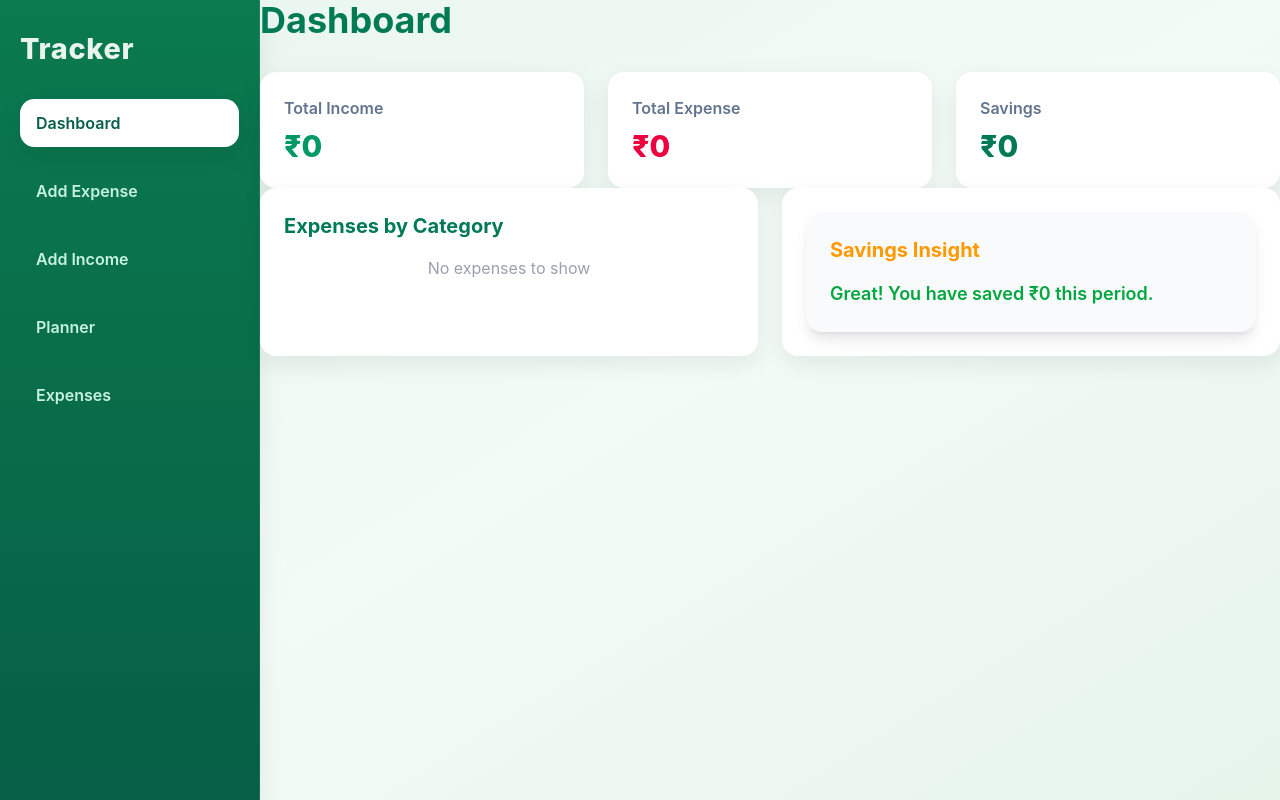
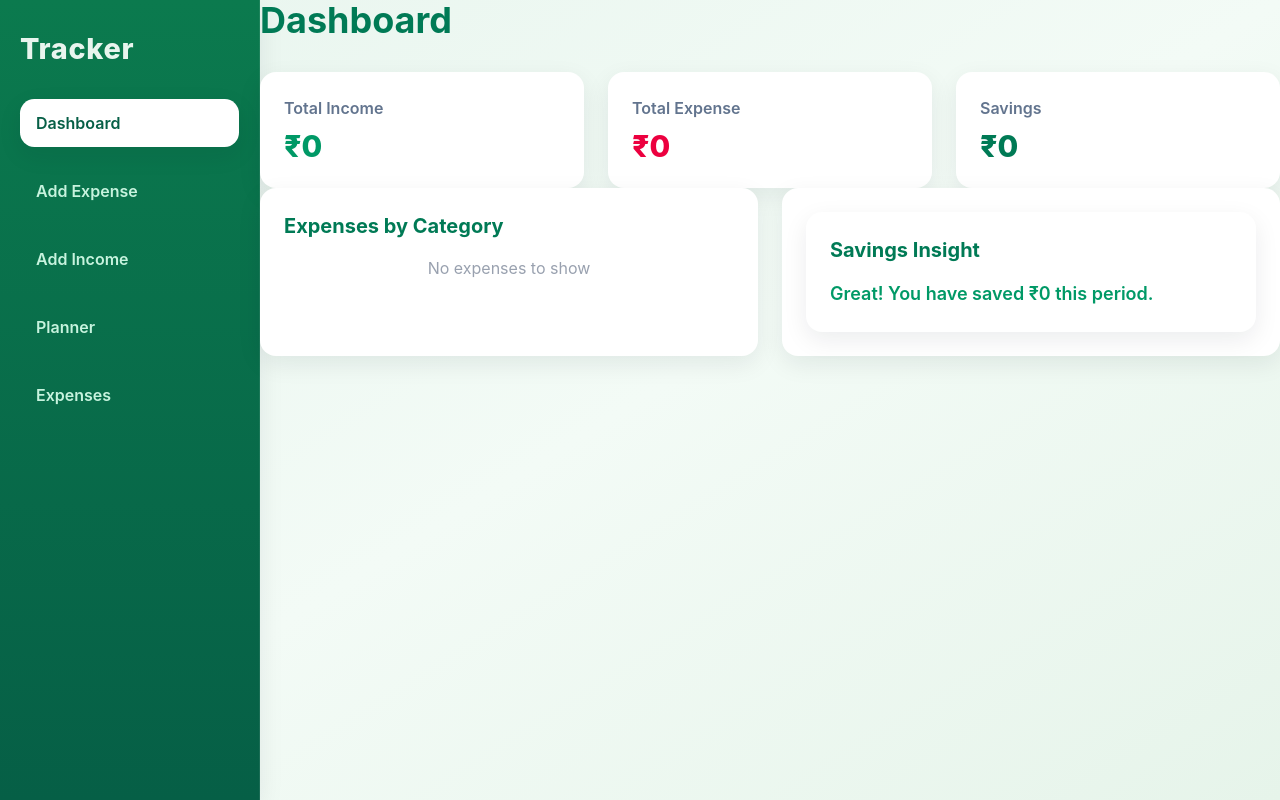
Before and after one commit to Shiv24angi/frontend, a Next.js app: page / in a window 1280 px wide. Built offline with nearby package versions, Linux system fonts and the light colour scheme; no server answers.

Commit message:
Align SavingsInsight to green theme and card class
cgen-1ad8f1290b3f44f18cf44eb7ff53fe38

```diff
--- a/app/components/SavingsInsight.tsx
+++ b/app/components/SavingsInsight.tsx
@@ -5,12 +5,12 @@ export default function SavingsInsight({ totalIncome, totalExpense }: SavingsIns
   const savings = totalIncome - totalExpense;
 
   return (
-    <div className="p-6 rounded-2xl shadow-lg bg-gray-50 text-[#262626]">
-      <h2 className="text-xl font-bold mb-4 text-[#FF9900]">Savings Insight</h2>
+    <div className="card text-[#0F172A]">
+      <h2 className="text-xl font-bold mb-4 text-emerald-700">Savings Insight</h2>
       <p className="text-lg font-semibold">
         {savings >= 0
-          ? <span className="text-green-600">Great! You have saved ₹{savings} this period.</span>
-          : <span className="text-red-600">You have overspent by ₹{-savings}.</span>}
+          ? <span className="text-emerald-600">Great! You have saved ₹{savings} this period.</span>
+          : <span className="text-rose-600">You have overspent by ₹{-savings}.</span>}
       </p>
     </div>
   );
```
